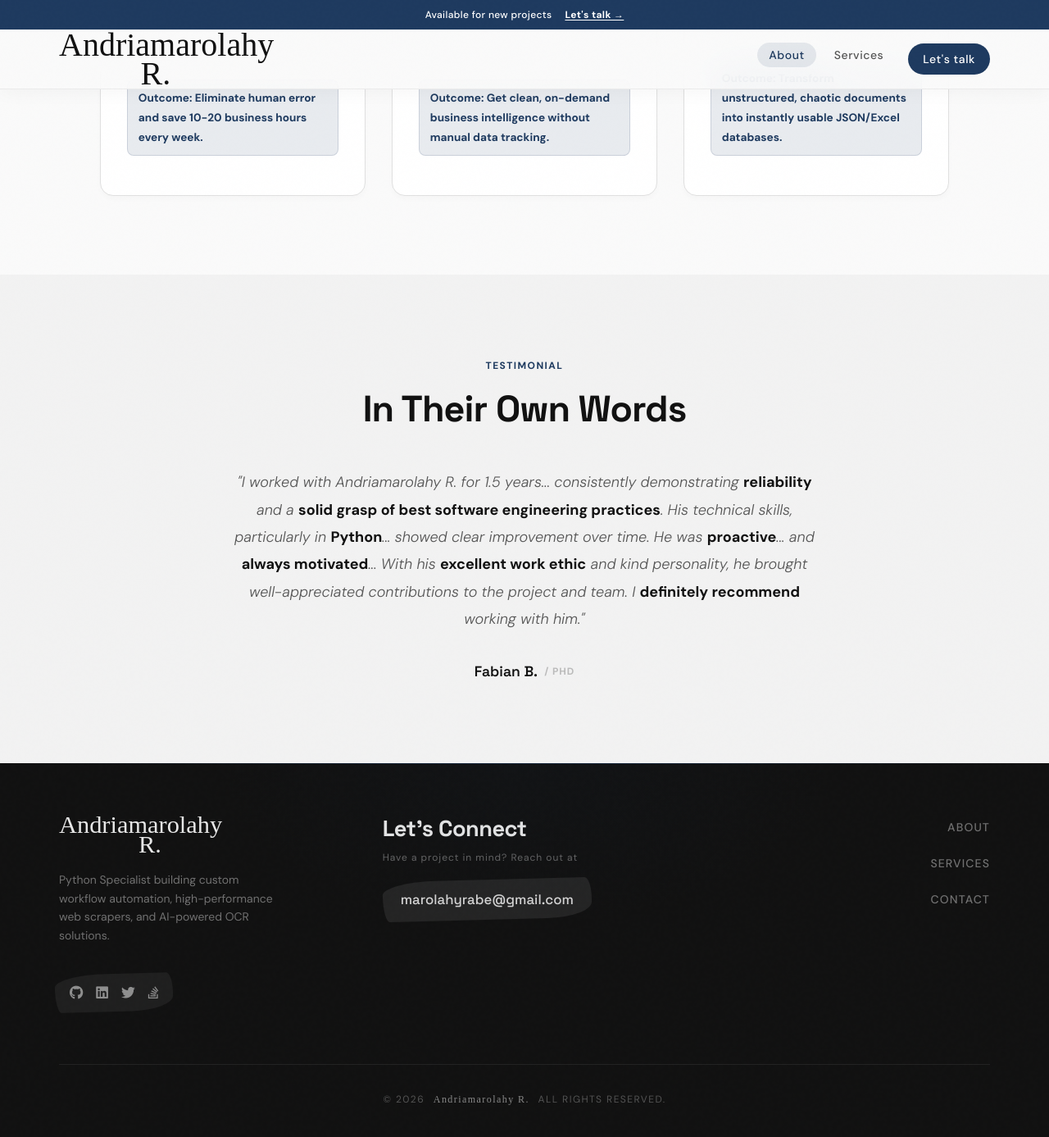
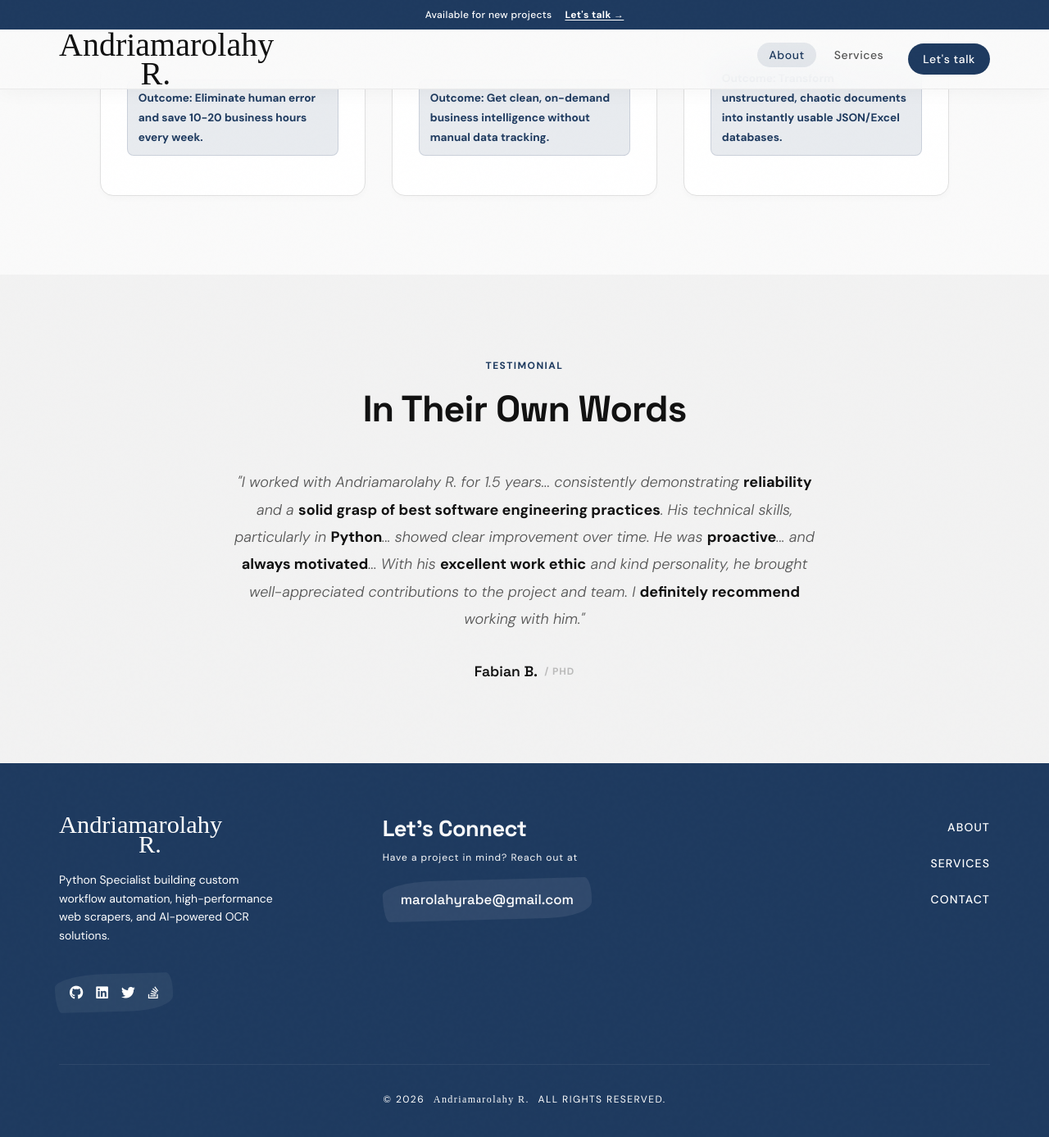
Before and after one commit to marolAI/marolAI.github.io, a Jekyll site: the page built from index.html, in a window 1280 px wide and 1400 px high, scrolled down 1503 px. Shown: the top 1387 px of the window at 82% size. Built offline with Jekyll 4.4.1, drawn with Linux system fonts in a browser that asks for light colours; some web fonts are replaced.

Commit message:
fix: match footer background to top bar accent color and fix hover contrast

```diff
--- a/_sass/layout/_footer.scss
+++ b/_sass/layout/_footer.scss
@@ -3,8 +3,8 @@
    ============================================= */
 .site-footer {
     padding: var(--space-8) 0 var(--space-6);
-    background: var(--color-ink);
-    color: rgba(var(--color-white-rgb), 0.65);
+    background: var(--color-accent);
+    color: var(--color-white);
     position: relative;
     overflow: hidden;
 
@@ -71,7 +71,7 @@
         flex-direction: column;
         font-family: var(--font-signature);
         font-weight: var(--font-weight-normal);
-        color: rgba(var(--color-white-rgb), 0.9);
+        color: var(--color-white);
         line-height: 0.78;
         text-decoration: none;
         transition: opacity var(--transition-fast);
@@ -87,7 +87,7 @@
 
     .footer-tagline {
         font-size: var(--text-sm);
-        color: rgba(var(--color-white-rgb), 0.4);
+        color: var(--color-white);
         line-height: 1.6;
         max-width: 28ch;
     }
@@ -112,19 +112,19 @@
             transition: background var(--transition-normal);
         }
 
-        &:hover .brush-stroke { background: rgba(var(--color-accent-rgb), 0.2); }
+        &:hover .brush-stroke { background: rgba(var(--color-white-rgb), 0.15); }
 
         .social-links-brush {
             display: flex;
             gap: var(--space-2);
 
             a {
-                color: rgba(var(--color-white-rgb), 0.5);
+                color: var(--color-white);
                 font-size: 1.05rem;
                 transition: color var(--transition-fast), transform var(--transition-fast);
 
                 &:hover {
-                    color: var(--color-accent-light);
+                    color: rgba(var(--color-white-rgb), 0.7);
                     transform: translateY(-2px);
                 }
             }
@@ -144,7 +144,7 @@
         font-family: var(--font-heading);
         font-size: clamp(1.4rem, 2.5vw, 1.7rem);
         font-weight: var(--font-weight-bold);
-        color: rgba(var(--color-white-rgb), 0.9);
+        color: var(--color-white);
         margin-bottom: 10px;
         line-height: var(--line-tight);
     }
@@ -152,7 +152,7 @@
     .cta-subtext {
         font-size: var(--text-xs);
         letter-spacing: var(--tracking-wide);
-        color: rgba(var(--color-white-rgb), 0.35);
+        color: var(--color-white);
         margin-bottom: var(--space-2);
     }
 
@@ -161,7 +161,7 @@
         font-family: var(--font-heading);
         font-size: 1.05rem;
         font-weight: var(--font-weight-medium);
-        color: rgba(var(--color-white-rgb), 0.8);
+        color: var(--color-white);
         text-decoration: none;
         padding: 10px 22px;
         z-index: 1;
@@ -179,8 +179,7 @@
         }
 
         &:hover {
-            color: rgba(var(--color-white-rgb), 1);
-            .cta-brush { background: rgba(var(--color-accent-rgb), 0.3); }
+            .cta-brush { background: rgba(var(--color-white-rgb), 0.18); }
         }
     }
 }
@@ -202,10 +201,10 @@
         font-weight: var(--font-weight-medium);
         text-transform: uppercase;
         letter-spacing: var(--tracking-wide);
-        color: rgba(var(--color-white-rgb), 0.4);
+        color: var(--color-white);
         transition: color var(--transition-fast);
 
-        &:hover { color: rgba(var(--color-white-rgb), 0.9); }
+        &:hover { color: rgba(var(--color-white-rgb), 0.7); }
     }
 }
 
@@ -218,7 +217,7 @@
 
     p {
         font-size: var(--text-xs);
-        color: rgba(var(--color-white-rgb), 0.28);
+        color: var(--color-white);
         text-transform: uppercase;
         letter-spacing: var(--tracking-wider);
         margin: 0;
@@ -227,7 +226,7 @@
     .sig {
         font-family: var(--font-signature);
         text-transform: none;
-        color: rgba(var(--color-white-rgb), 0.5);
+        color: var(--color-white);
         margin: 0 6px;
     }
 }
```
